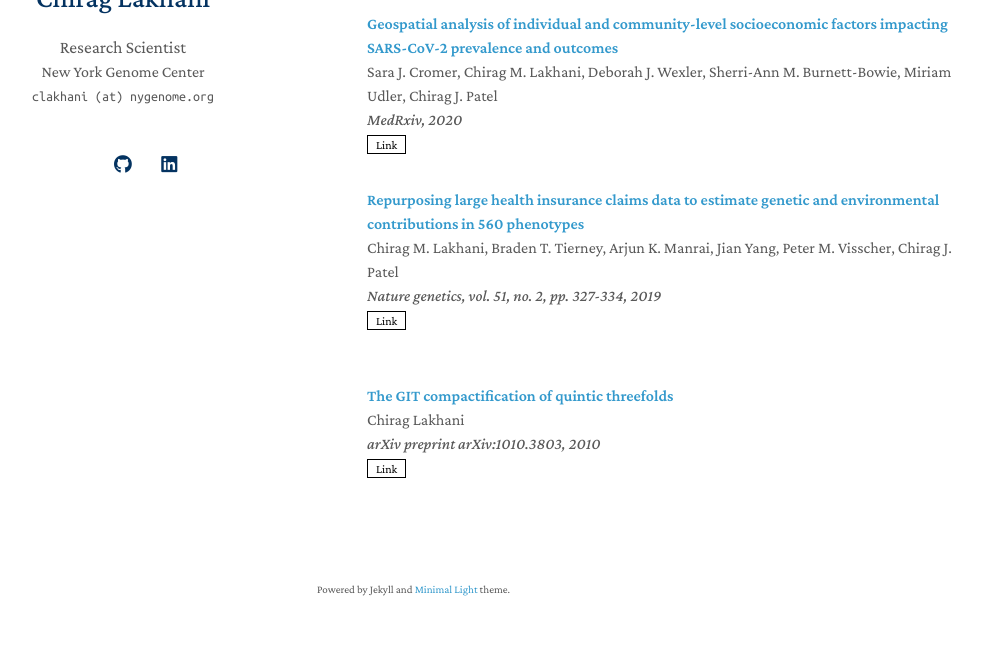
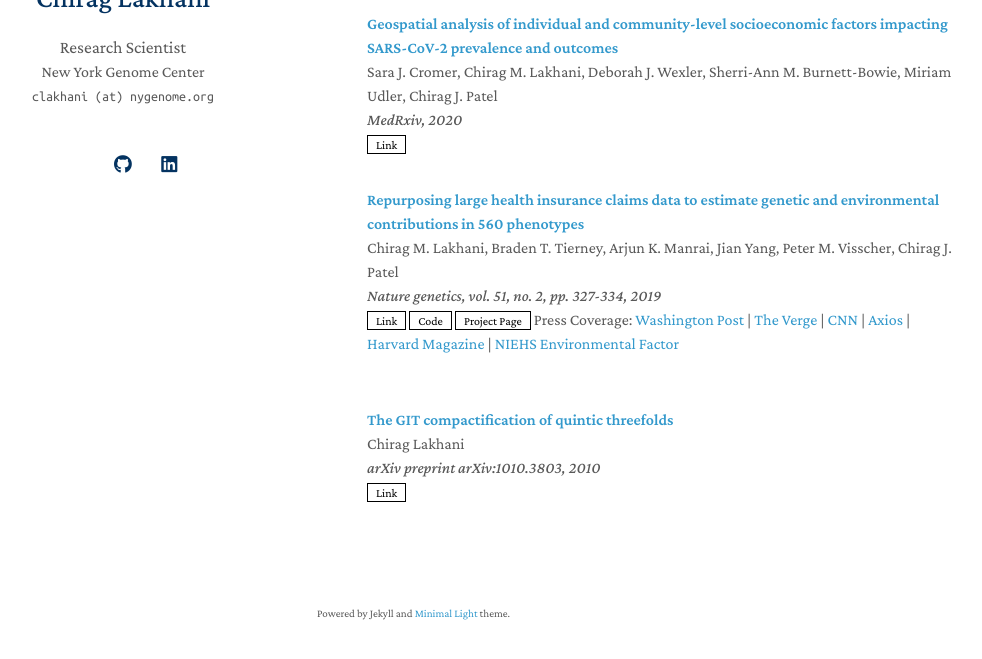
Before and after one commit to cmlakhan/cmlakhan.github.io, a Jekyll site: the page built from index.md, in a window 1280 px wide and 900 px high, scrolled down 1754 px, cut to the strip 206-865 px from the top of the window. Shown: the whole strip, without its empty margins (153-1135 px from the left). Built offline with Jekyll 4.4.1, drawn with Linux system fonts in a browser that asks for light colours; a style sheet for code colours, icons or effects is not loaded; our own code applies the rules of GitHub Pages for plain Markdown files.

Commit message:
initial commit

```diff
--- a/_data/publications.yml
+++ b/_data/publications.yml
@@ -54,7 +54,11 @@ main:
   - title: "Repurposing large health insurance claims data to estimate genetic and environmental contributions in 560 phenotypes"
     authors: "Chirag M. Lakhani, Braden T. Tierney, Arjun K. Manrai, Jian Yang, Peter M. Visscher, Chirag J. Patel"
     conference: "Nature genetics, vol. 51, no. 2, pp. 327-334, 2019"
-    link: assets/files/lakhani2019.pdf
+    link: https://www.nature.com/articles/s41588-018-0313-7
+    code: https://github.com/cmlakhan/twinInsurance
+    page: http://apps.chiragjpgroup.org/catch/
+    others: 'Press Coverage: <a href="https://www.washingtonpost.com/health/2019/01/14/largest-study-american-twins-traces-influence-genes-environment-disease/" target="_blank">Washington Post</a> | <a href="https://www.theverge.com/2019/1/16/18185613/health-genetics-environment-nature-nurture-science" target="_blank">The Verge</a> | <a href="https://www.cnn.com/2019/01/14/health/twins-research-science/index.html" target="_blank">CNN</a> | <a href="https://www.axios.com/genes-more-than-environment-cause-diseases-4dfd17f5-4d1f-4059-a161-d2ad593d6dfe.html" target="_blank">Axios</a> | <a href="https://harvardmagazine.com/2019/07/nature-nurture-genetics" target="_blank">Harvard Magazine</a> | <a href="https://factor.niehs.nih.gov/2019/3/papers/dert/index.htm#a2" target="_blank">NIEHS Environmental Factor</a>'
+
 
   - title: "The GIT compactification of quintic threefolds"
     authors: "Chirag Lakhani"
```
